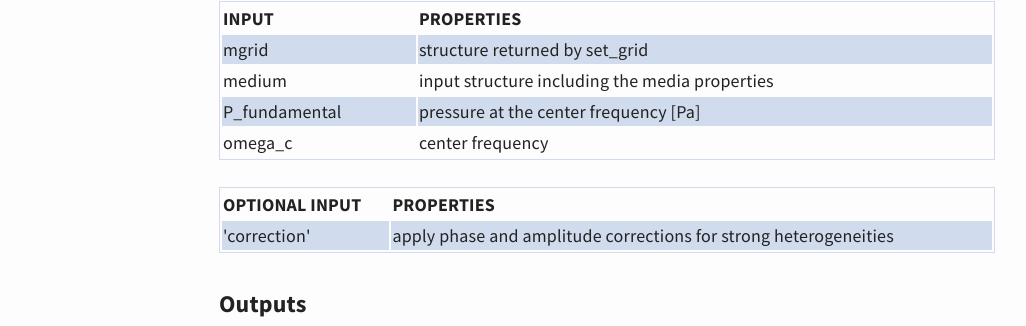
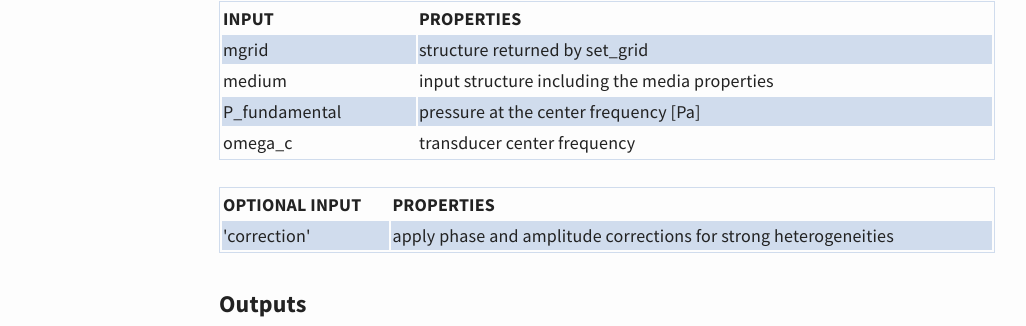
Before and after one commit to m-SOUND/mSOUND, a Jekyll site: the page built from function.html, in a window 1280 px wide and 900 px high, scrolled down 4784 px. Shown: the part 129-455 px from the top of the window, without its empty margins (33-1059 px from the left). Built offline with Jekyll 4.4.1, drawn with Linux system fonts in a browser that asks for light colours; some of the changed text lies outside the part shown.

Commit message:
Update function.html

```diff
--- a/function.html
+++ b/function.html
@@ -330,7 +330,7 @@ p = Forward2D_sec(mgrid, medium, P_fundamental, omega_c, ...);
     <td>P_fundamental</td><td>pressure at the center frequency  [Pa]</td>
   </tr>
    <tr>
-    <td>omega_c </td><td>center frequency </td>
+    <td>omega_c </td><td>transducer center frequency </td>
   </tr>
  </table>
 <br>
@@ -432,7 +432,7 @@ p = Forward3D_sec(mgrid, medium, P_fundamental, omega_c, ...);
     <td>P_fundamental</td><td>pressure at the center frequency  [Pa]</td>
   </tr>
    <tr>
-    <td>omega_c </td><td>center frequency </td>
+    <td>omega_c </td><td>transducer center frequency </td>
   </tr>
  </table>
 <br>
```
